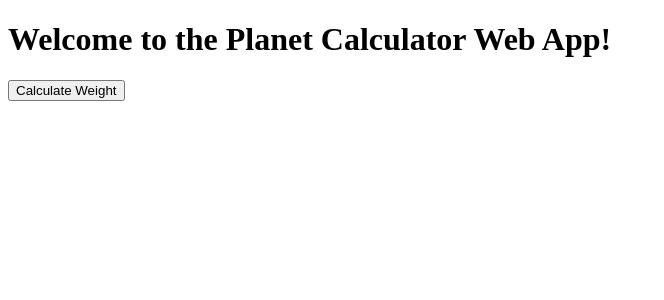
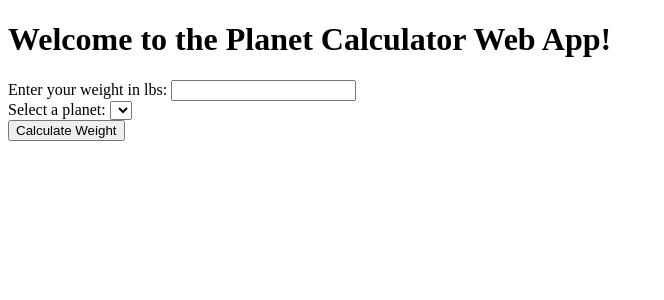
Before and after one commit to kraken00ch/JMN_Planet_Calc, a Flask app: page / in a window 1280 px wide. Shown: the top 300 px of the page, without its empty margins (0-664 px from the left). Run offline with Flask 3, Linux system fonts and the light colour scheme; lists and menus that the app fills with data are empty; parts of the project's set-up code (start-up, migrations or seed data) failed here and were passed over.

Commit message:
updates to app.py and index.html

```diff
--- a/app.py
+++ b/app.py
@@ -1,5 +1,6 @@
-from flask import Flask, render_template, request
-from JMN_Planet_Calc import get_user_weight, get_planet_selection, calculate_weight_on_planet
+# app.py (Flask backend)
+from flask import Flask, render_template, request, jsonify
+from JMN_Planet_Calc.py import calculate_weight_on_planet
 
 app = Flask(__name__)
 
@@ -9,10 +10,10 @@ def index():
 
 @app.route('/calculate', methods=['POST'])
 def calculate():
-    userweight = get_user_weight()
-    planet = get_planet_selection()
+    userweight = float(request.form['userweight'])
+    planet = int(request.form['planet'])
     result = calculate_weight_on_planet(userweight, planet)
-    return render_template('result.html', userweight=userweight, result=result)
+    return jsonify({'userweight': userweight, 'result': result})
 
 if __name__ == '__main__':
     app.run(debug=True)
--- a/templates/index.html
+++ b/templates/index.html
@@ -7,8 +7,53 @@
 </head>
 <body>
     <h1>Welcome to the Planet Calculator Web App!</h1>
-    <form action="/calculate" method="post">
-        <button type="submit">Calculate Weight</button>
+    <form id="calculationForm">
+        <label for="userweight">Enter your weight in lbs:</label>
+        <input type="number" id="userweight" name="userweight" required>
+        <br>
+        <label for="planet">Select a planet:</label>
+        <select id="planet" name="planet" required>
+            <!-- Options for planets -->
+        </select>
+        <br>
+        <button type="button" onclick="calculateWeight()">Calculate Weight</button>
     </form>
+
+    <div id="result" style="display: none;">
+        <h2>Calculation Result</h2>
+        <p id="earthWeight"></p>
+        <p id="planetWeight"></p>
+        <a href="/">Go back</a>
+    </div>
+
+    <script>
+        // Add this script to the index.html file
+
+function calculateWeight() {
+    const userweight = document.getElementById('userweight').value;
+    const planet = document.getElementById('planet').value;
+
+    // Make an asynchronous request to the Flask backend
+    fetch('/calculate', {
+        method: 'POST',
+        headers: {
+            'Content-Type': 'application/x-www-form-urlencoded',
+        },
+        body: `userweight=${userweight}&planet=${planet}`,
+    })
+    .then(response => response.json())
+    .then(data => {
+        // Update the GUI with the calculation result
+        document.getElementById('earthWeight').innerText = `Weight on Earth: ${data.userweight} lbs`;
+        document.getElementById('planetWeight').innerText = `Weight on selected planet: ${data.result} lbs`;
+
+        // Display the result section
+        document.getElementById('result').style.display = 'block';
+    })
+    .catch(error => console.error('Error:', error));
+}
+
+        // JavaScript logic for handling form submission and displaying results
+    </script>
 </body>
 </html>
```
